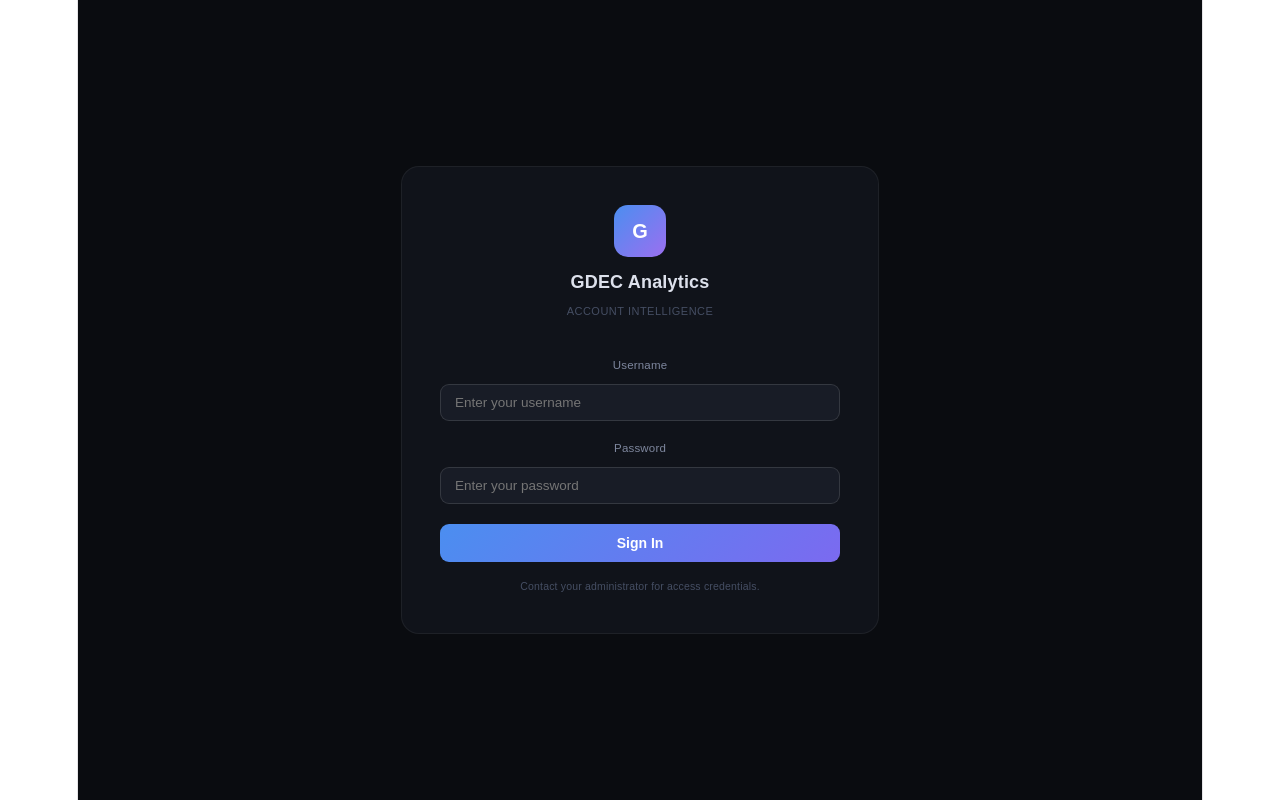
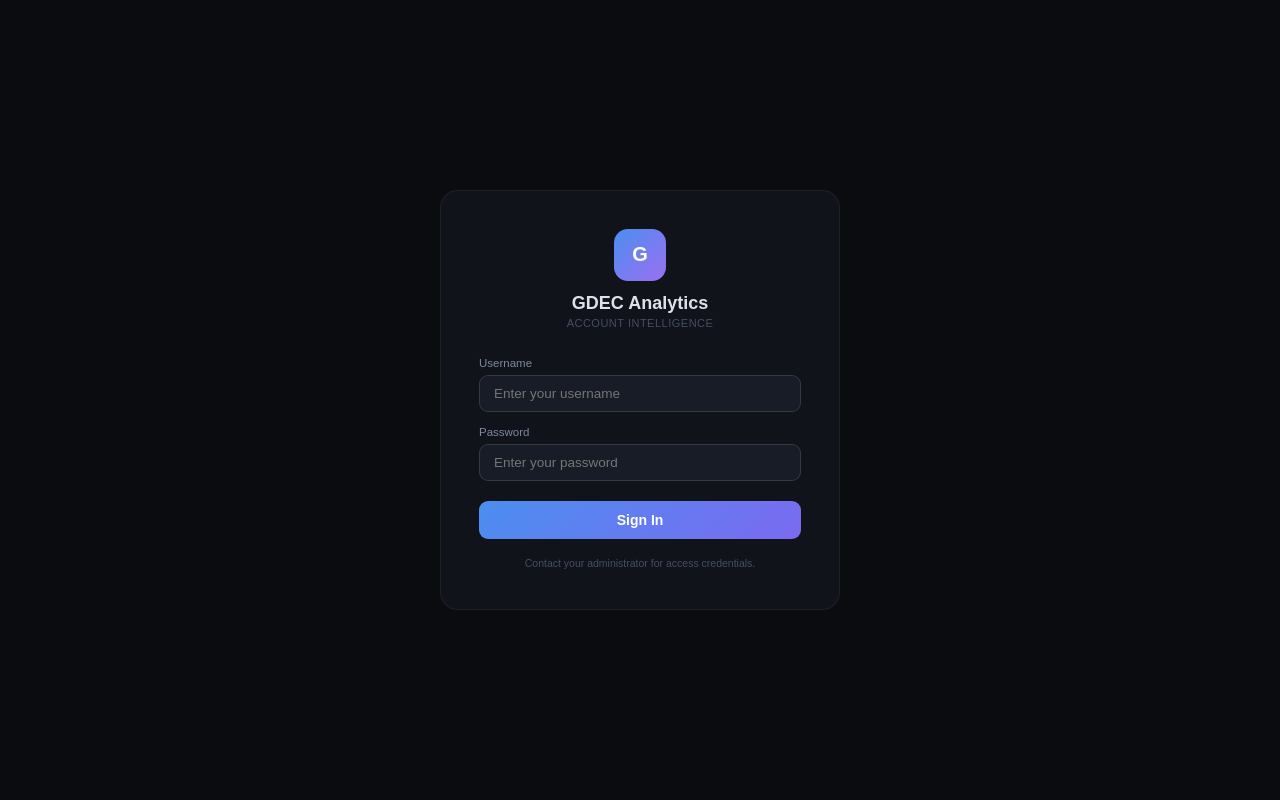
Before and after one commit to NathanSalud/project-feb-dashboard, a React (Vite) app in the folder frontend/: page / in a window 1280 px wide. Built offline with nearby package versions, Linux system fonts and the light colour scheme.

Commit message:
Fix full width layout

```diff
--- a/frontend/src/Dashboard.tsx
+++ b/frontend/src/Dashboard.tsx
@@ -105,7 +105,7 @@ export default function Dashboard() {
   };
 
   const S = {
-    page:    { minHeight:'100vh', background:'#0a0c10', color:'#dde1ec', fontFamily:"'Plus Jakarta Sans',sans-serif", fontSize:14 } as React.CSSProperties,
+    page:    { minHeight:'100vh', background:'#0a0c10', color:'#dde1ec', fontFamily:"'Plus Jakarta Sans',sans-serif", fontSize:14, width:'100%' } as React.CSSProperties,
     topbar:  { display:'flex', alignItems:'center', justifyContent:'space-between', padding:'13px 24px', borderBottom:'1px solid rgba(255,255,255,0.06)', background:'#0a0c10', flexWrap:'wrap' as const, gap:10 } as React.CSSProperties,
     icon:    { width:30, height:30, borderRadius:7, background:'linear-gradient(135deg,#4b8ef0,#9b6ff0)', display:'flex', alignItems:'center', justifyContent:'center', fontSize:12, fontWeight:700, color:'#fff' } as React.CSSProperties,
     badge:   { fontSize:11, color:'#454e63', background:'#10131a', border:'1px solid rgba(255,255,255,0.06)', borderRadius:6, padding:'2px 9px' } as React.CSSProperties,
--- a/frontend/src/index.css
+++ b/frontend/src/index.css
@@ -1,111 +1,15 @@
-:root {
-  --text: #6b6375;
-  --text-h: #08060d;
-  --bg: #fff;
-  --border: #e5e4e7;
-  --code-bg: #f4f3ec;
-  --accent: #aa3bff;
-  --accent-bg: rgba(170, 59, 255, 0.1);
-  --accent-border: rgba(170, 59, 255, 0.5);
-  --social-bg: rgba(244, 243, 236, 0.5);
-  --shadow:
-    rgba(0, 0, 0, 0.1) 0 10px 15px -3px, rgba(0, 0, 0, 0.05) 0 4px 6px -2px;
-
-  --sans: system-ui, 'Segoe UI', Roboto, sans-serif;
-  --heading: system-ui, 'Segoe UI', Roboto, sans-serif;
-  --mono: ui-monospace, Consolas, monospace;
-
-  font: 18px/145% var(--sans);
-  letter-spacing: 0.18px;
-  color-scheme: light dark;
-  color: var(--text);
-  background: var(--bg);
-  font-synthesis: none;
-  text-rendering: optimizeLegibility;
-  -webkit-font-smoothing: antialiased;
-  -moz-osx-font-smoothing: grayscale;
-
-  @media (max-width: 1024px) {
-    font-size: 16px;
-  }
+*, *::before, *::after {
+  box-sizing: border-box;
+  margin: 0;
+  padding: 0;
 }
 
-@media (prefers-color-scheme: dark) {
-  :root {
-    --text: #9ca3af;
-    --text-h: #f3f4f6;
-    --bg: #16171d;
-    --border: #2e303a;
-    --code-bg: #1f2028;
-    --accent: #c084fc;
-    --accent-bg: rgba(192, 132, 252, 0.15);
-    --accent-border: rgba(192, 132, 252, 0.5);
-    --social-bg: rgba(47, 48, 58, 0.5);
-    --shadow:
-      rgba(0, 0, 0, 0.4) 0 10px 15px -3px, rgba(0, 0, 0, 0.25) 0 4px 6px -2px;
-  }
-
-  #social .button-icon {
-    filter: invert(1) brightness(2);
-  }
-}
-
-#root {
-  width: 1126px;
-  max-width: 100%;
-  margin: 0 auto;
-  text-align: center;
-  border-inline: 1px solid var(--border);
-  min-height: 100svh;
-  display: flex;
-  flex-direction: column;
-  box-sizing: border-box;
+html, body, #root {
+  width: 100%;
+  min-height: 100vh;
+  background: #0a0c10;
 }
 
 body {
-  margin: 0;
+  font-family: 'Plus Jakarta Sans', sans-serif;
 }
-
-h1,
-h2 {
-  font-family: var(--heading);
-  font-weight: 500;
-  color: var(--text-h);
-}
-
-h1 {
-  font-size: 56px;
-  letter-spacing: -1.68px;
-  margin: 32px 0;
-  @media (max-width: 1024px) {
-    font-size: 36px;
-    margin: 20px 0;
-  }
-}
-h2 {
-  font-size: 24px;
-  line-height: 118%;
-  letter-spacing: -0.24px;
-  margin: 0 0 8px;
-  @media (max-width: 1024px) {
-    font-size: 20px;
-  }
-}
-p {
-  margin: 0;
-}
-
-code,
-.counter {
-  font-family: var(--mono);
-  display: inline-flex;
-  border-radius: 4px;
-  color: var(--text-h);
-}
-
-code {
-  font-size: 15px;
-  line-height: 135%;
-  padding: 4px 8px;
-  background: var(--code-bg);
-}
```
